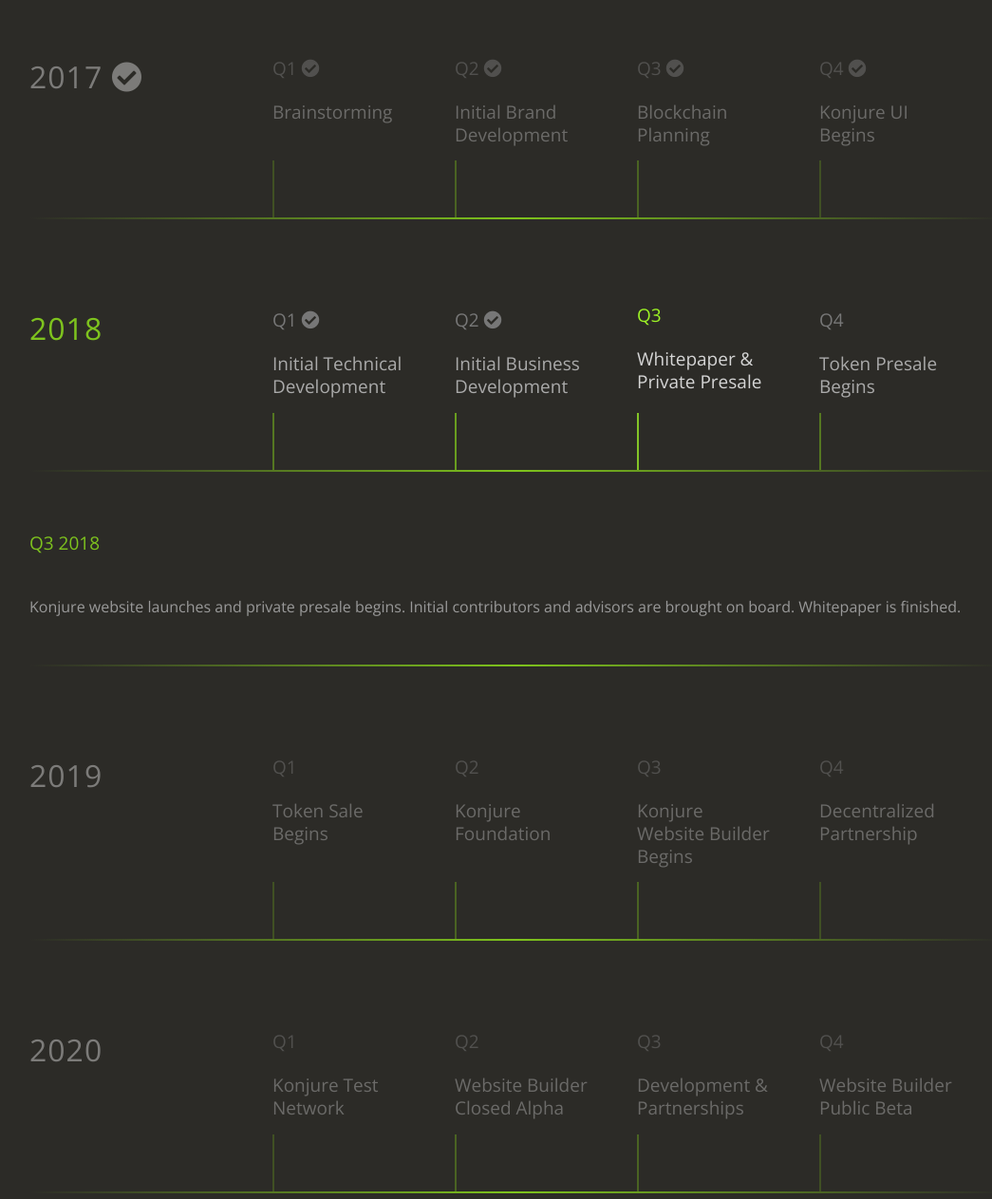
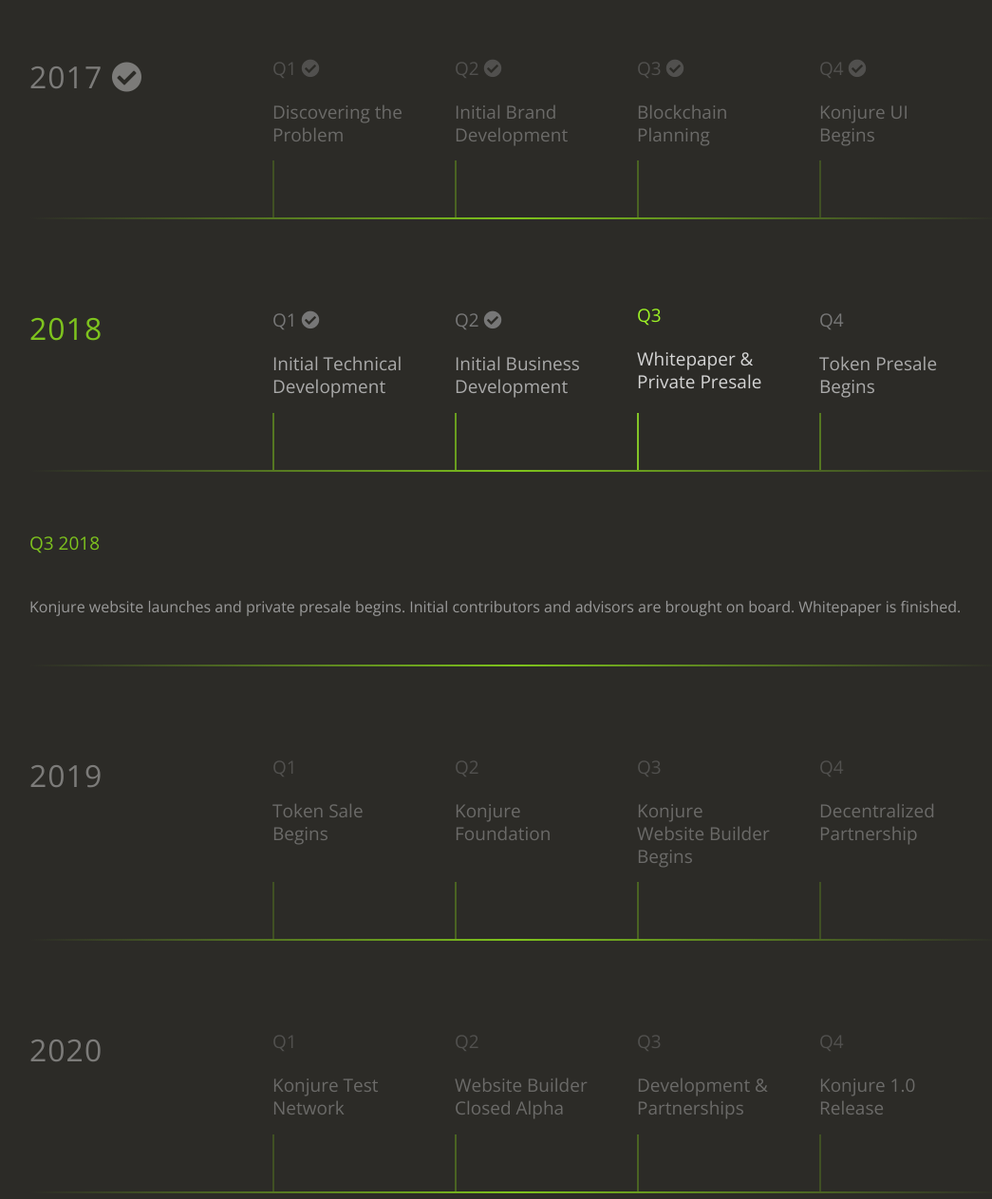
Before and after one commit to Konjure/konjure-org, a PHP site: page /get-started/roadmap in a window 1280 px wide. Shown: the part 889-2152 px from the top of the page at 95% size, without its empty margins (97-1142 px from the left). Run offline with PHP 8.4, Linux system fonts and the light colour scheme.

Commit message:
Verbiage changes

```diff
--- a/development/overview/index.php
+++ b/development/overview/index.php
@@ -220,7 +220,7 @@
 					<div class="cell">
 						<h2 data-sr="enter top, and hustle 20px">Konjure Gateway</h2>
 						<br>
-						<h3 data-sr="enter top, and hustle 20px">A website builder with our GEN tech, AI, and customer support</h3>
+						<h3 data-sr="enter top, and hustle 20px">A feature-packed website builder with our GEN tech, AI, and more</h3>
 						<br>
 						<div class="kprogress none" data-sr="enter top, and hustle 20px">
 							<div class="blink"></div>
--- a/get-started/roadmap/index.php
+++ b/get-started/roadmap/index.php
@@ -102,7 +102,7 @@
 							<div class="roadmap-vline"></div>
 							<h3>Q1 <i class="fa fa-check-circle"></i></h3>
 							<br>
-							<h3><span>Brainstorming</span></h3>
+							<h3><span>Discovering the Problem</span></h3>
 						</div>
 						<div class="cell-3 no-select" data-sr="enter right, and hustle 20px">
 							<div class="roadmap-vline"></div>
@@ -300,7 +300,7 @@
 							<div class="roadmap-vline"></div>
 							<h3>Q4</h3>
 							<br>
-							<h3><span>Website Builder Public Beta</span></h3>
+							<h3><span>Konjure 1.0 Release</span></h3>
 						</div>
 					</div>
 					<div class="row active">
@@ -330,7 +330,7 @@
 							<br><br>
 							<h3>Q4 2020</h3>
 							<br><br>
-							<p class="q-description">The Konjure website builder opens for public beta testing.</p>
+							<p class="q-description">The Konjure website builder official releases at version 1.0.</p>
 							<div class="divider"></div>
 						</div>
 					</div>
```
